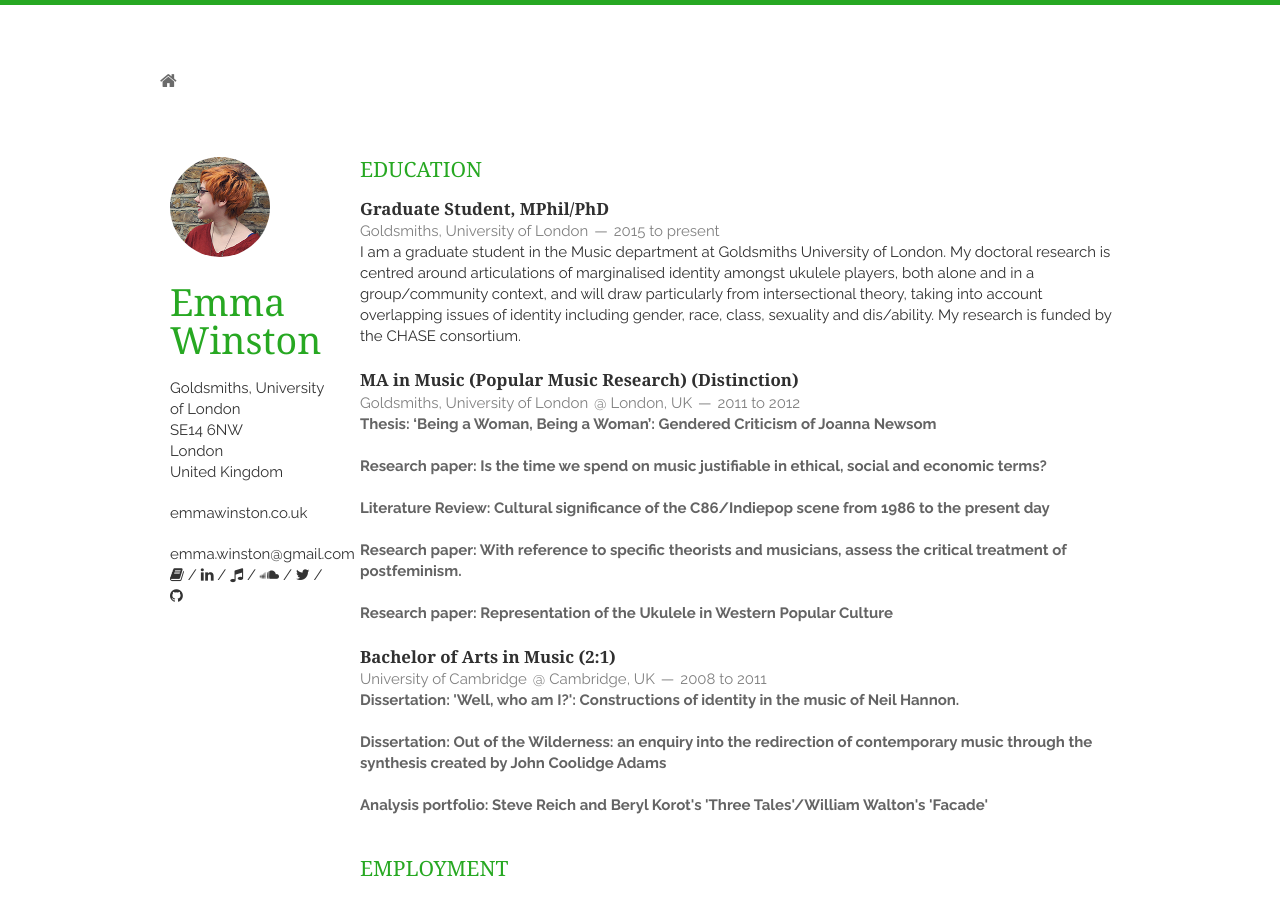
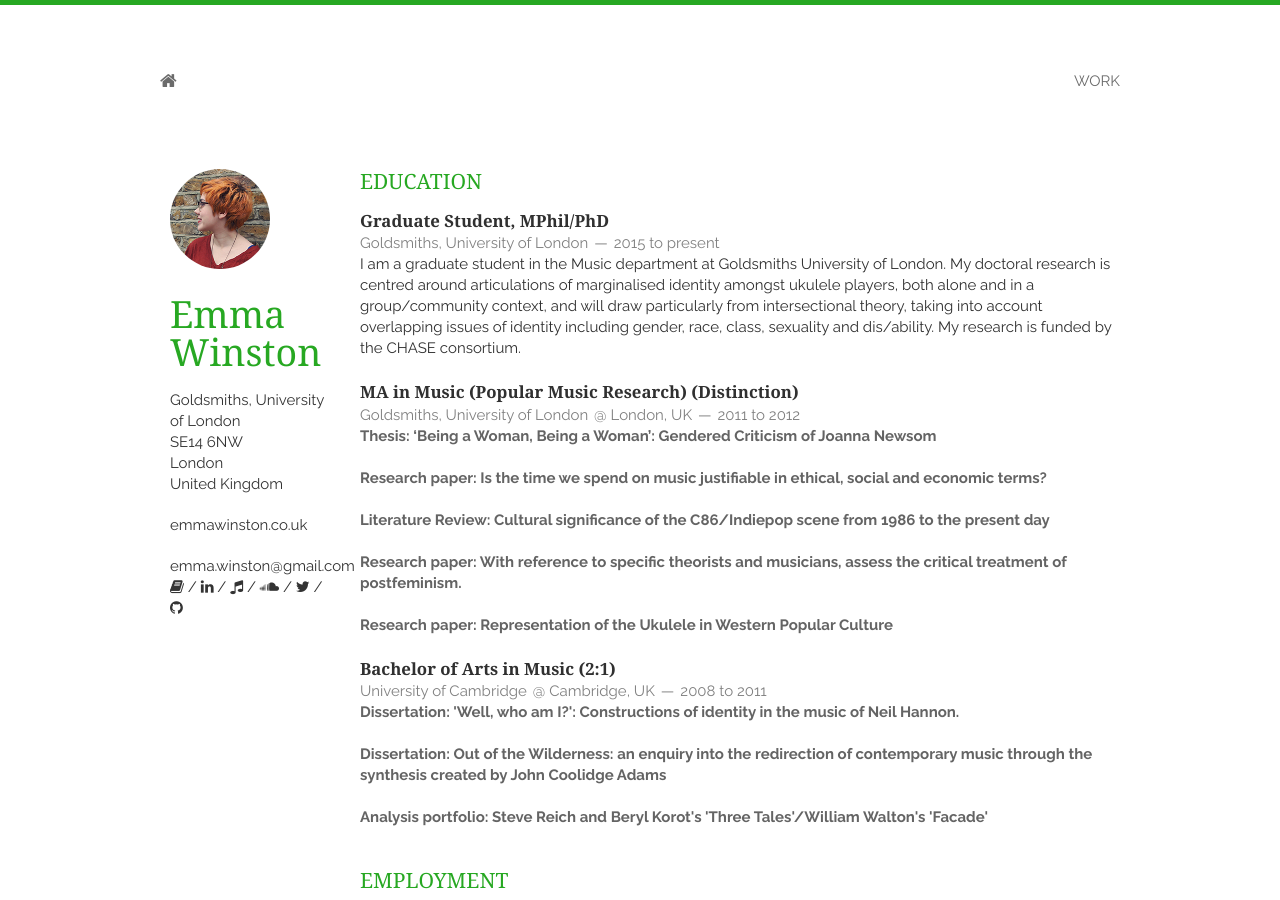
Before and after one commit to emmawinston/cv, a Jekyll site: the page built from index.html, in a window 1280 px wide and 900 px high. Built offline with Jekyll 4.4.1, drawn with Linux system fonts in a browser that asks for light colours; nearby versions of some CDN libraries; Markdown is read by kramdown in place of the engine named in the settings; the list of posts is cut into pages by our own code.

Commit message:
add work in header

```diff
--- a/_includes/header.html
+++ b/_includes/header.html
@@ -5,7 +5,7 @@
     </div>
     <div id="navbar">
       <ul class="nav navbar-nav navbar-right">
-        <!--li><a href="{{ site.baseurl }}projects.html">WORK</a></li-->
+        <li><a href="{{ site.baseurl }}projects.html">WORK</a></li>
       </ul>
     </div>
   </div>
```
